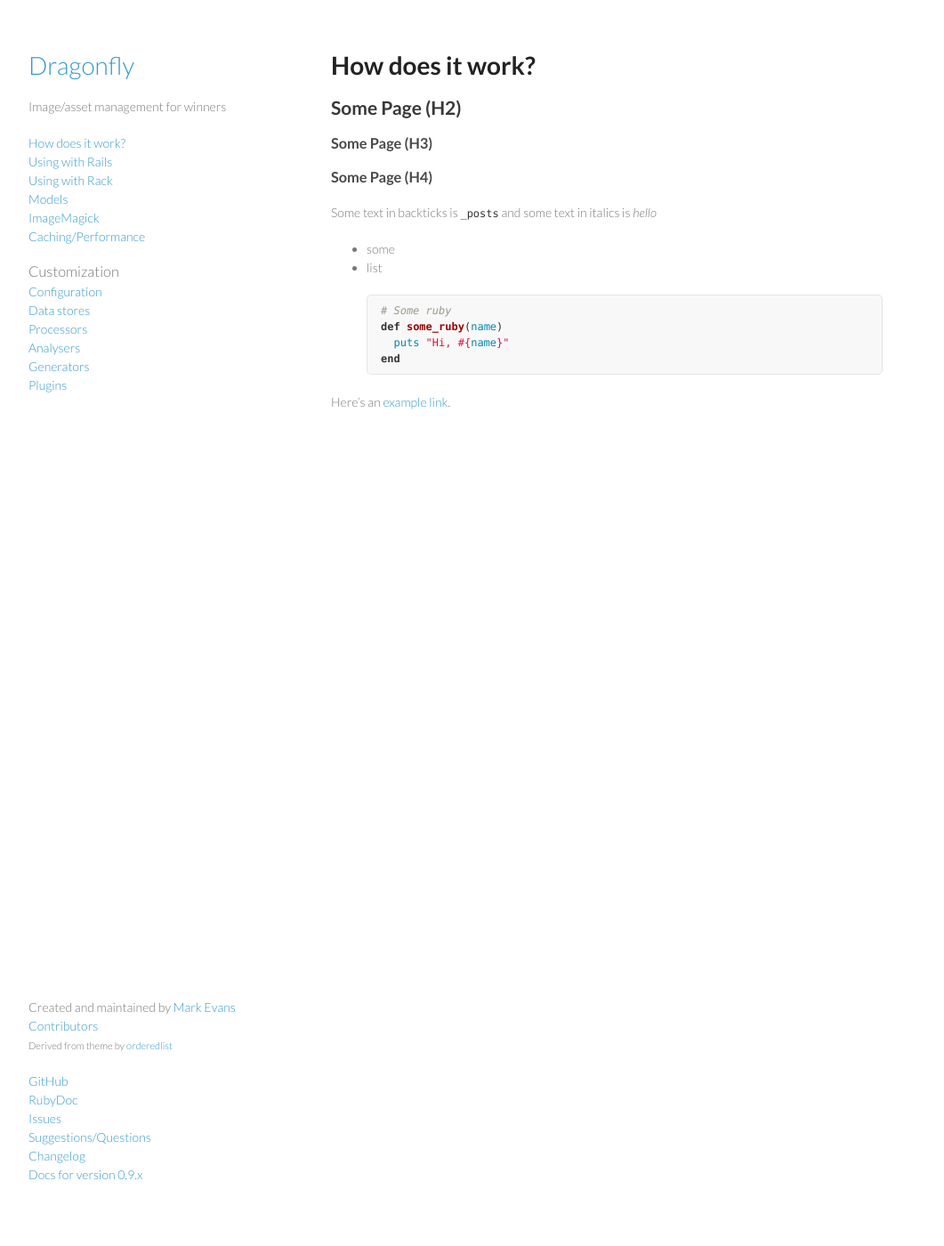
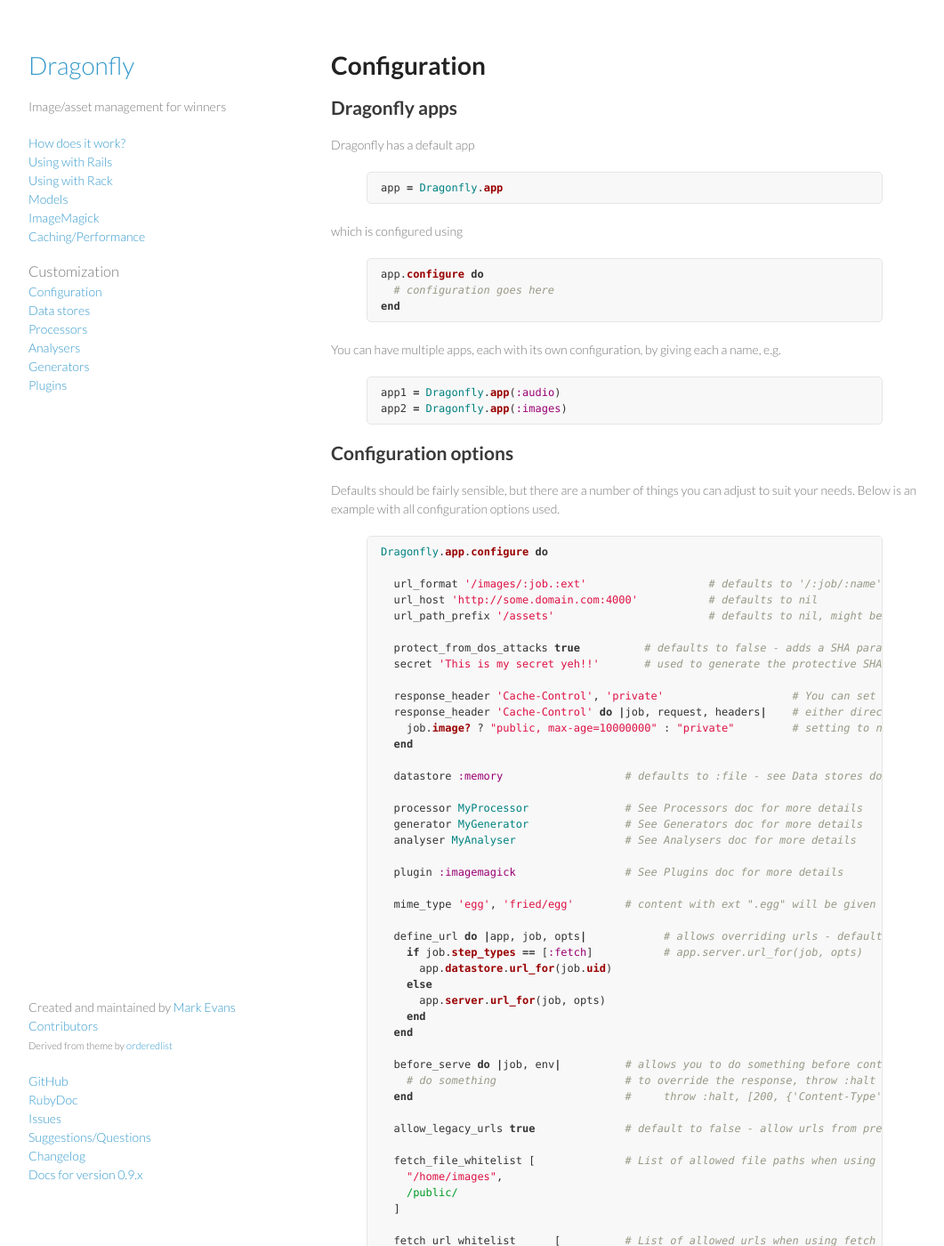
Before and after one commit to brendon/dragonfly-docs, a Jekyll site: the page built from _posts/0000-02-01-configuration.md, in a window 1280 px wide and 1400 px high. Shown: the whole window at 89% size, without its empty margins (108-1169 px from the left). Built offline with Jekyll 4.4.1, drawn with Linux system fonts in a browser that asks for light colours; Markdown is read by kramdown in place of the engine named in the settings; some of the changed text lies outside the part shown.

Commit message:
Configuration shizzle

```diff
--- a/_posts/0000-02-01-configuration.md
+++ b/_posts/0000-02-01-configuration.md
@@ -4,23 +4,79 @@ title:  "Configuration"
 tag: customization
 ---
 
-# How does it work?
-## Some Page (H2)
-### Some Page (H3)
-### Some Page (H4)
+# Configuration
+## Dragonfly apps
+Dragonfly has a default app
+{% highlight ruby %}
+app = Dragonfly.app
+{% endhighlight %}
 
-Some text in backticks is `_posts` and some text in italics is _hello_
-
-- some
-- list
-
+which is configured using
 {% highlight ruby %}
-# Some ruby
-def some_ruby(name)
-  puts "Hi, #{name}"
+app.configure do
+  # configuration goes here
 end
 {% endhighlight %}
 
-Here's an [example link][link].
+You can have multiple apps, each with its own configuration, by giving each a name, e.g.
+{% highlight ruby %}
+app1 = Dragonfly.app(:audio)
+app2 = Dragonfly.app(:images)
+{% endhighlight %}
 
-[link]:    http://example.com
+## Configuration options
+Defaults should be fairly sensible, but there are a number of things you can adjust to suit your needs. Below is an example with all configuration options used.
+
+{% highlight ruby %}
+Dragonfly.app.configure do
+
+  url_format '/images/:job.:ext'                   # defaults to '/:job/:name'
+  url_host 'http://some.domain.com:4000'           # defaults to nil
+  url_path_prefix '/assets'                        # defaults to nil, might be needed if app is mounted under a subdir
+
+  protect_from_dos_attacks true          # defaults to false - adds a SHA parameter on the end of urls
+  secret 'This is my secret yeh!!'       # used to generate the protective SHA
+
+  response_header 'Cache-Control', 'private'                    # You can set custom response headers
+  response_header 'Cache-Control' do |job, request, headers|    # either directly or with a block
+    job.image? ? "public, max-age=10000000" : "private"         # setting to nil removes the header
+  end
+
+  datastore :memory                   # defaults to :file - see Data stores doc for more details
+
+  processor MyProcessor               # See Processors doc for more details
+  generator MyGenerator               # See Generators doc for more details
+  analyser MyAnalyser                 # See Analysers doc for more details
+
+  plugin :imagemagick                 # See Plugins doc for more details
+
+  mime_type 'egg', 'fried/egg'        # content with ext ".egg" will be given mime type "fried/egg"
+
+  define_url do |app, job, opts|            # allows overriding urls - defaults to
+    if job.step_types == [:fetch]           # app.server.url_for(job, opts)
+      app.datastore.url_for(job.uid)
+    else
+      app.server.url_for(job, opts)
+    end
+  end
+
+  before_serve do |job, env|          # allows you to do something before content is served
+    # do something                    # to override the response, throw :halt with a rack response, e.g.
+  end                                 #     throw :halt, [200, {'Content-Type' => 'text/plain'}, ["STUFF"]]
+
+  allow_legacy_urls true              # default to false - allow urls from pre-v0.9.12
+
+  fetch_file_whitelist [              # List of allowed file paths when using fetch_file (strings or regexps)
+    "/home/images",
+    /public/
+  ]
+
+  fetch_url_whitelist      [          # List of allowed urls when using fetch_url (strings or regexps)
+    "http://localhost:5000/image.png",
+    /some\.domain/
+  ]
+
+  dragonfly_url "/here"               # defaults to /dragonfly - set to nil to turn off
+
+end
+{% endhighlight %}
```
Also changed, not shown: _posts/0000-01-04-models.md (+10 -0 lines).
